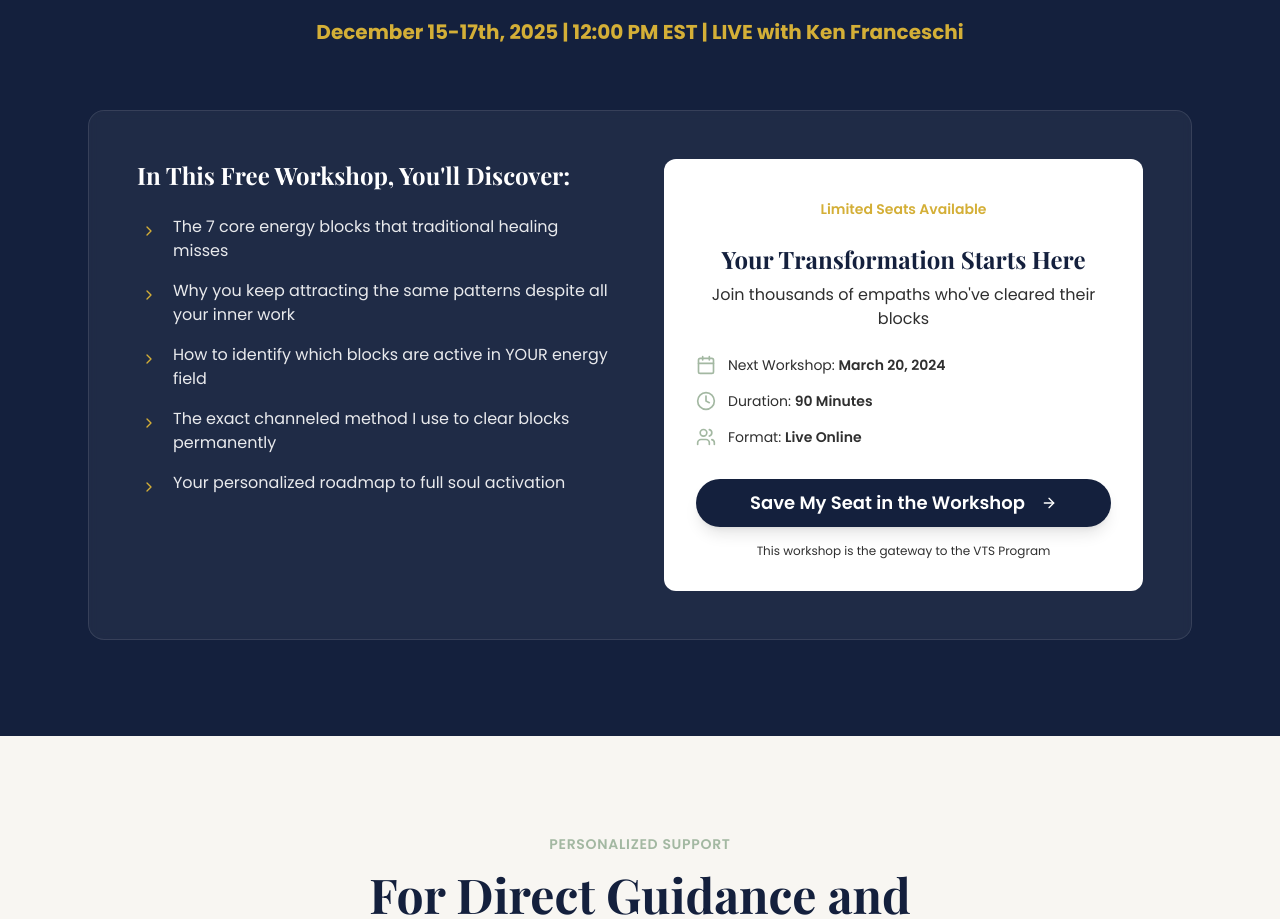
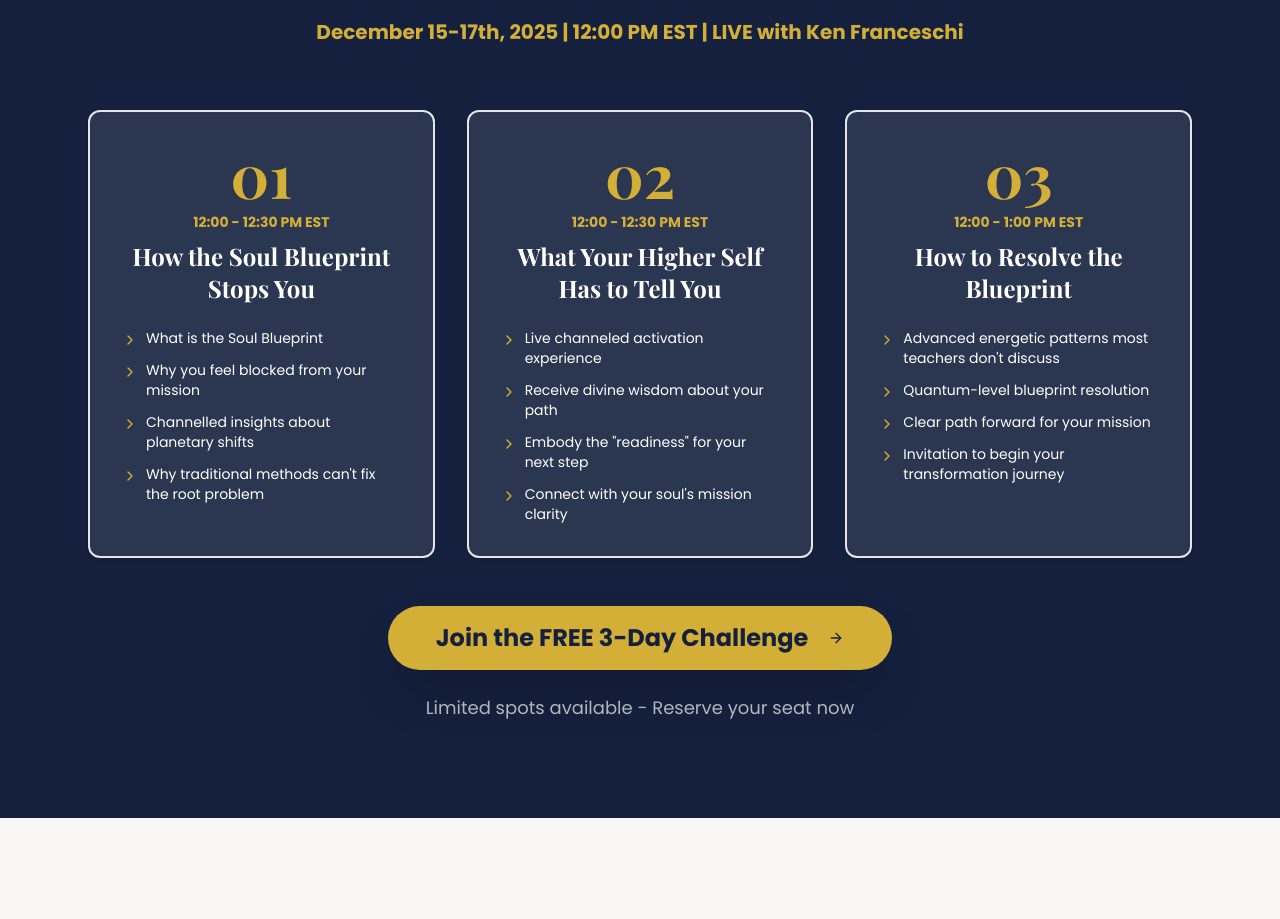
Before and after one commit to ruizcutiepie/Souls-Circle, a React (Create React App) app in the folder frontend/: page / in a window 1280 px wide. Shown: the part 2750-3669 px from the top of the page. Built offline with nearby package versions, Linux system fonts and the light colour scheme.

Commit message:
auto-commit for 7ef0282a-4ea3-428b-b9d6-cb1f87eb39b2

```diff
--- a/frontend/src/pages/LandingPage.jsx
+++ b/frontend/src/pages/LandingPage.jsx
@@ -310,70 +310,107 @@ const LandingPage = () => {
             </p>
           </div>
 
-          <div className="bg-white/5 backdrop-blur-sm rounded-2xl p-8 md:p-12 border border-white/10">
-            <div className="grid md:grid-cols-2 gap-12">
-              <div>
-                <h3 className="text-2xl font-bold mb-6" style={{ fontFamily: 'Playfair Display' }}>
-                  In This Free Workshop, You'll Discover:
+          <div className="grid md:grid-cols-3 gap-8 mb-12">
+            {/* Day 1 */}
+            <Card className="bg-white/10 backdrop-blur-sm border-2 border-gold/30 text-white p-8">
+              <div className="text-center mb-6">
+                <div className="text-6xl font-bold text-gold mb-2" style={{ fontFamily: 'Playfair Display' }}>01</div>
+                <div className="text-gold font-bold text-sm mb-2">12:00 - 12:30 PM EST</div>
+                <h3 className="text-2xl font-bold mb-4" style={{ fontFamily: 'Playfair Display' }}>
+                  How the Soul Blueprint Stops You
                 </h3>
-                <ul className="space-y-4">
-                  {[
-                    'The 7 core energy blocks that traditional healing misses',
-                    'Why you keep attracting the same patterns despite all your inner work',
-                    'How to identify which blocks are active in YOUR energy field',
-                    'The exact channeled method I use to clear blocks permanently',
-                    'Your personalized roadmap to full soul activation'
-                  ].map((item, index) => (
-                    <li key={index} className="flex items-start gap-3">
-                      <div className="w-6 h-6 rounded-full bg-gold/20 flex items-center justify-center flex-shrink-0 mt-1">
-                        <ChevronRight className="w-4 h-4 text-gold" />
               </div>
-                      <span className="text-white/90">{item}</span>
+              <ul className="space-y-3 text-sm">
+                <li className="flex items-start gap-2">
+                  <ChevronRight className="w-4 h-4 text-gold mt-1 flex-shrink-0" />
+                  <span>What is the Soul Blueprint</span>
                 </li>
-                  ))}
+                <li className="flex items-start gap-2">
+                  <ChevronRight className="w-4 h-4 text-gold mt-1 flex-shrink-0" />
+                  <span>Why you feel blocked from your mission</span>
+                </li>
+                <li className="flex items-start gap-2">
+                  <ChevronRight className="w-4 h-4 text-gold mt-1 flex-shrink-0" />
+                  <span>Channelled insights about planetary shifts</span>
+                </li>
+                <li className="flex items-start gap-2">
+                  <ChevronRight className="w-4 h-4 text-gold mt-1 flex-shrink-0" />
+                  <span>Why traditional methods can't fix the root problem</span>
+                </li>
               </ul>
+            </Card>
+
+            {/* Day 2 */}
+            <Card className="bg-white/10 backdrop-blur-sm border-2 border-gold/30 text-white p-8">
+              <div className="text-center mb-6">
+                <div className="text-6xl font-bold text-gold mb-2" style={{ fontFamily: 'Playfair Display' }}>02</div>
+                <div className="text-gold font-bold text-sm mb-2">12:00 - 12:30 PM EST</div>
+                <h3 className="text-2xl font-bold mb-4" style={{ fontFamily: 'Playfair Display' }}>
+                  What Your Higher Self Has to Tell You
+                </h3>
+              </div>
+              <ul className="space-y-3 text-sm">
+                <li className="flex items-start gap-2">
+                  <ChevronRight className="w-4 h-4 text-gold mt-1 flex-shrink-0" />
+                  <span>Live channeled activation experience</span>
+                </li>
+                <li className="flex items-start gap-2">
+                  <ChevronRight className="w-4 h-4 text-gold mt-1 flex-shrink-0" />
+                  <span>Receive divine wisdom about your path</span>
+                </li>
+                <li className="flex items-start gap-2">
+                  <ChevronRight className="w-4 h-4 text-gold mt-1 flex-shrink-0" />
+                  <span>Embody the "readiness" for your next step</span>
+                </li>
+                <li className="flex items-start gap-2">
+                  <ChevronRight className="w-4 h-4 text-gold mt-1 flex-shrink-0" />
+                  <span>Connect with your soul's mission clarity</span>
+                </li>
+              </ul>
+            </Card>
+
+            {/* Day 3 */}
+            <Card className="bg-white/10 backdrop-blur-sm border-2 border-gold/30 text-white p-8">
+              <div className="text-center mb-6">
+                <div className="text-6xl font-bold text-gold mb-2" style={{ fontFamily: 'Playfair Display' }}>03</div>
+                <div className="text-gold font-bold text-sm mb-2">12:00 - 1:00 PM EST</div>
+                <h3 className="text-2xl font-bold mb-4" style={{ fontFamily: 'Playfair Display' }}>
+                  How to Resolve the Blueprint
+                </h3>
+              </div>
+              <ul className="space-y-3 text-sm">
+                <li className="flex items-start gap-2">
+                  <ChevronRight className="w-4 h-4 text-gold mt-1 flex-shrink-0" />
+                  <span>Advanced energetic patterns most teachers don't discuss</span>
+                </li>
+                <li className="flex items-start gap-2">
+                  <ChevronRight className="w-4 h-4 text-gold mt-1 flex-shrink-0" />
+                  <span>Quantum-level blueprint resolution</span>
+                </li>
+                <li className="flex items-start gap-2">
+                  <ChevronRight className="w-4 h-4 text-gold mt-1 flex-shrink-0" />
+                  <span>Clear path forward for your mission</span>
+                </li>
+                <li className="flex items-start gap-2">
+                  <ChevronRight className="w-4 h-4 text-gold mt-1 flex-shrink-0" />
+                  <span>Invitation to begin your transformation journey</span>
+                </li>
+              </ul>
+            </Card>
           </div>
 
-              <div className="bg-white rounded-xl p-8 text-charcoal">
-                <div className="text-center mb-6">
-                  <div className="inline-block px-4 py-2 bg-gold/10 text-gold rounded-full text-sm font-semibold mb-4">
-                    Limited Seats Available
-                  </div>
-                  <h4 className="text-2xl font-bold text-navy mb-2" style={{ fontFamily: 'Playfair Display' }}>
-                    Your Transformation Starts Here
-                  </h4>
-                  <p className="text-charcoal/70">Join thousands of empaths who've cleared their blocks</p>
-                </div>
-
-                <div className="space-y-4 mb-8">
-                  <div className="flex items-center gap-3 text-sm">
-                    <Calendar className="w-5 h-5 text-sage" />
-                    <span>Next Workshop: <span className="font-semibold">March 20, 2024</span></span>
-                  </div>
-                  <div className="flex items-center gap-3 text-sm">
-                    <Clock className="w-5 h-5 text-sage" />
-                    <span>Duration: <span className="font-semibold">90 Minutes</span></span>
-                  </div>
-                  <div className="flex items-center gap-3 text-sm">
-                    <Users className="w-5 h-5 text-sage" />
-                    <span>Format: <span className="font-semibold">Live Online</span></span>
-                  </div>
-                </div>
-
+          <div className="text-center">
             <Button
               size="lg"
-                  className="w-full bg-navy hover:bg-navy/90 text-white py-6 text-lg font-semibold rounded-full shadow-lg hover:shadow-xl transition-all duration-300 transform hover:scale-105"
-                  onClick={() => window.location.href = externalLinks.workshopRegistration}
+              className="bg-gold hover:bg-gold/90 text-navy px-12 py-8 text-2xl font-bold rounded-full shadow-2xl hover:shadow-3xl transition-all duration-300 transform hover:scale-105"
+              onClick={() => window.location.href = externalLinks.challengeRegistration}
             >
-                  Save My Seat in the Workshop
-                  <ArrowRight className="ml-2 w-5 h-5" />
+              Join the FREE 3-Day Challenge
+              <ArrowRight className="ml-3 w-7 h-7" />
             </Button>
-
-                <p className="text-xs text-center text-charcoal/60 mt-4">
-                  This workshop is the gateway to the VTS Program
+            <p className="text-white/70 mt-6 text-lg">
+              Limited spots available - Reserve your seat now
             </p>
-              </div>
-            </div>
           </div>
         </div>
       </section>
```
Lines whose indentation alone changed are shown as unchanged.
